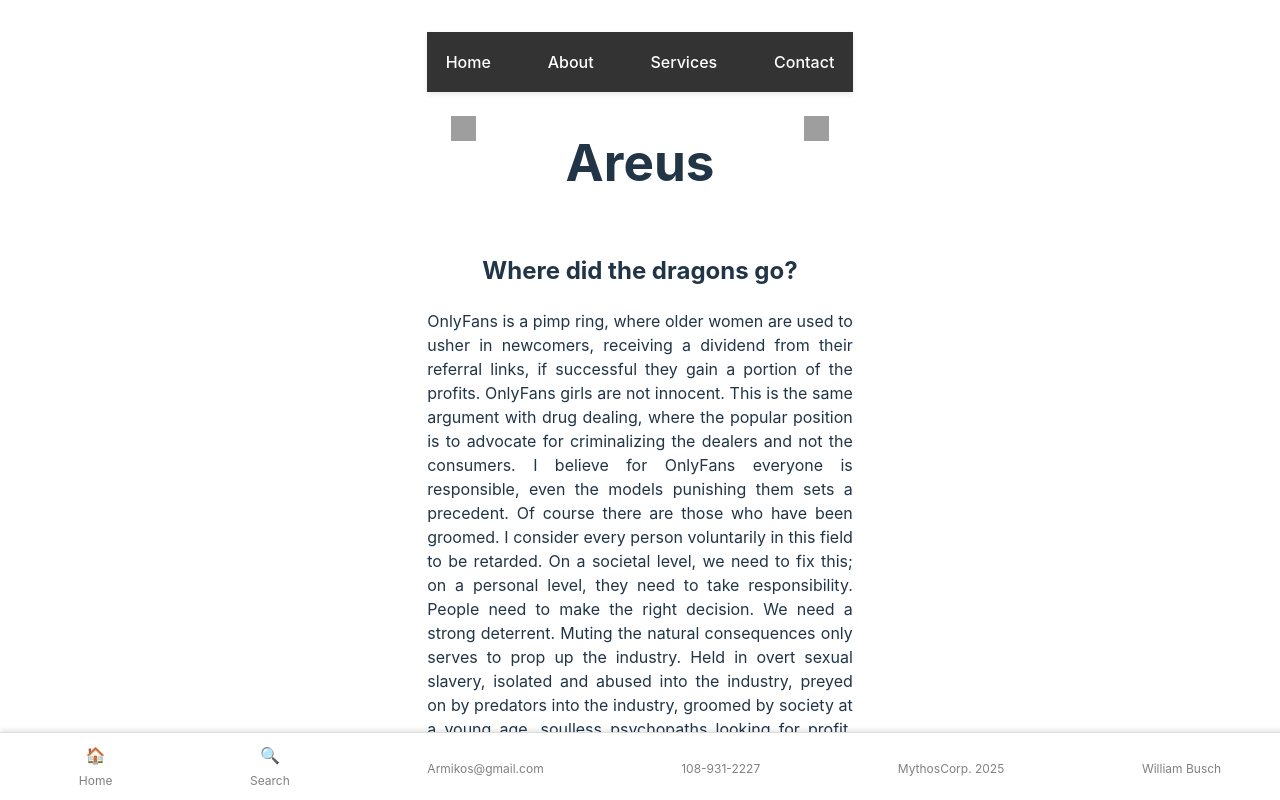
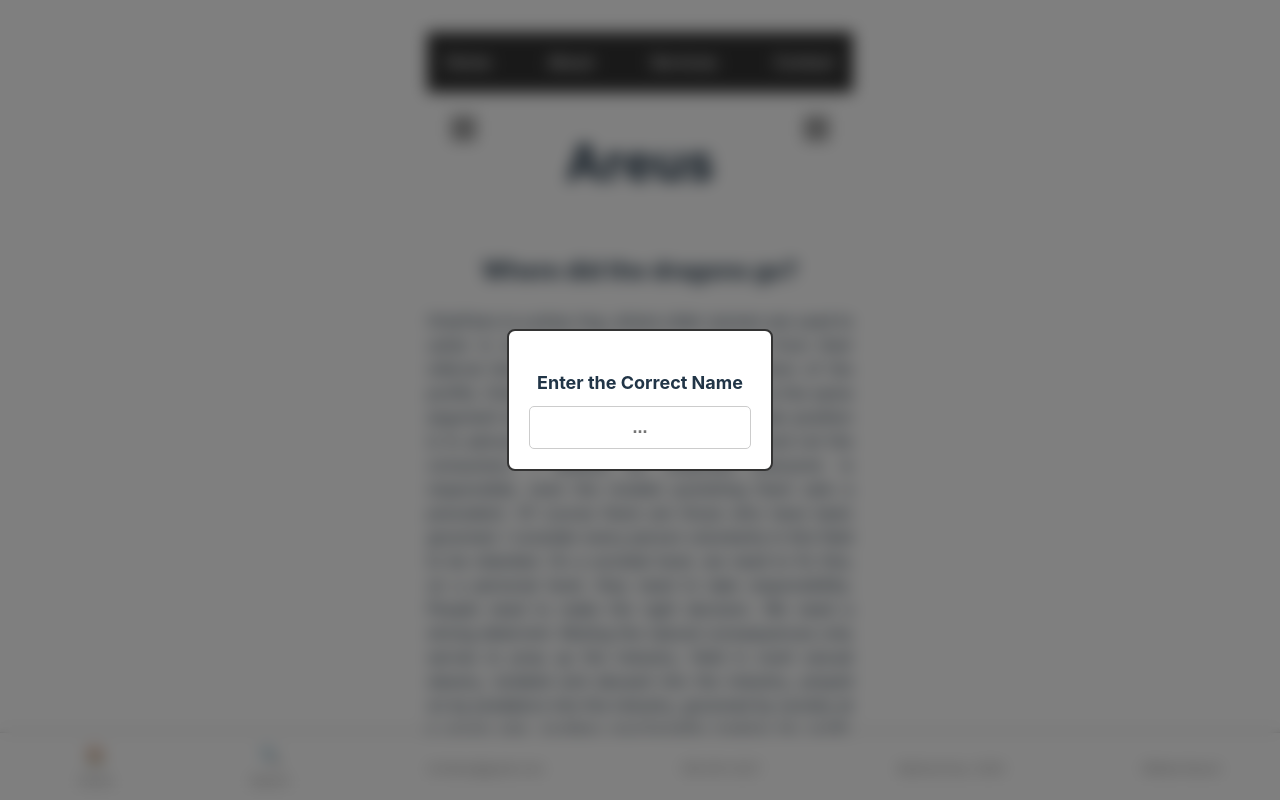
Before and after one commit to MythosDev/public-project3, a React (Vite) app in the folder vite-project/: page /Areus in a window 1280 px wide. Shown: the top 800 px of the page. Built offline with nearby package versions, Linux system fonts and the light colour scheme; grey boxes are pictures that could not be loaded.

Commit message:
added blur and passwords

```diff
--- /dev/null
+++ b/vite-project/src/components/BlurOverlay.jsx
@@ -0,0 +1,40 @@
+import React from 'react';
+
+const BlurOverlay = ({ isVisible, onClose }) => {
+  if (!isVisible) return null; // Only render the overlay if it's visible
+
+  return (
+    <div style={styles.overlay} onClick={onClose}>
+      {/* <div style={styles.content}>
+        <h3>Blurred Overlay</h3>
+        <p>Click anywhere to close the overlay.</p>
+      </div> */}
+    </div>
+  );
+};
+
+// Inline Styles
+const styles = {
+  overlay: {
+    position: 'fixed',
+    top: 0,
+    left: 0,
+    width: '100%',
+    height: '100%',
+    backgroundColor: 'rgba(0, 0, 0, 0.5)', // Semi-transparent background
+    backdropFilter: 'blur(8px)', // Apply blur effect to the background
+    display: 'flex',
+    justifyContent: 'center',
+    alignItems: 'center',
+    zIndex: 50, // Ensure the overlay is on top of other content
+  },
+  content: {
+    padding: '20px',
+    backgroundColor: 'white',
+    borderRadius: '8px',
+    textAlign: 'center',
+    boxShadow: '0 4px 8px rgba(0, 0, 0, 0.2)', // Optional: for a slight shadow effect on content
+  },
+};
+
+export default BlurOverlay;
--- /dev/null
+++ b/vite-project/src/components/Gate.jsx
@@ -0,0 +1,107 @@
+import React, { useState } from 'react';
+import BlurOverlay from './BlurOverlay'; // Import the BlurOverlay component
+
+export default function Gate() {
+  const [password, setPassword] = useState('');
+  const [isPasswordCorrect, setIsPasswordCorrect] = useState(false);
+  const [isOverlayVisible, setIsOverlayVisible] = useState(true);
+
+  const handlePasswordChange = (event) => {
+    setPassword(event.target.value);  // Set the entered password
+  };
+
+  const handlePasswordSubmit = () => {
+    const normalizedPassword = password.trim().toLowerCase(); // Normalize password input
+    console.log('Entered password:', password);  // Log the real password
+    console.log('Normalized password:', normalizedPassword);  // Log the normalized password
+    if (normalizedPassword === 'nemo') {  // Correct password to match
+      setIsPasswordCorrect(true);
+      setIsOverlayVisible(false); // Hide the blur overlay when the correct password is entered
+    }
+  };
+
+  // Function to handle Enter key press
+  const handleKeyPress = (event) => {
+    if (event.key === 'Enter') {
+      handlePasswordSubmit(); // Trigger password submit on Enter key press
+    }
+  };
+
+  // Render the Gate component only if the password is incorrect
+  if (isPasswordCorrect) {
+    return null; // Component is hidden after the correct guess
+  }
+
+  return (
+    <>
+      <BlurOverlay isVisible={isOverlayVisible} />
+
+      <div style={styles.container}>
+        <div style={styles.box}>
+          <p style={styles.label}>Enter the Correct Name</p>
+          <input
+            type="password"  // Use password input to mask characters
+            id="password"
+            value={password} // Display the entered password (masked)
+            onChange={handlePasswordChange}
+            onKeyDown={handleKeyPress}
+            placeholder="..."
+            style={styles.input}
+          />
+        </div>
+      </div>
+    </>
+  );
+}
+
+// Inline Styles
+const styles = {
+  container: {
+    display: 'flex',
+    justifyContent: 'center',
+    alignItems: 'center',
+    height: '100vh',
+    width: '100vw',
+    position: 'fixed',
+    top: 0,
+    left: 0,
+    right: 0,
+    bottom: 0,
+    zIndex: '100',
+  },
+  box: {
+    border: '2px solid #333',
+    padding: '20px',
+    backgroundColor: 'white',
+    borderRadius: '8px',
+    textAlign: 'center',
+    zIndex: '101',
+  },
+  label: {
+    textAlign: 'center',
+    marginBottom: '10px',
+    fontWeight: 'bold',
+    fontSize: '18px',
+    zIndex: '101',
+  },
+  input: {
+    width: '200px',
+    padding: '10px',
+    fontSize: '18px',
+    fontWeight: '900',
+    borderRadius: '5px',
+    border: '1px solid #ccc',
+    textAlign: 'center',
+    zIndex: '102',
+  },
+  button: {
+    marginTop: '10px',
+    padding: '10px 20px',
+    backgroundColor: '#4CAF50',
+    color: 'white',
+    border: 'none',
+    borderRadius: '4px',
+    cursor: 'pointer',
+    zIndex: '100',
+  },
+};
--- a/vite-project/src/pages/Areus.jsx
+++ b/vite-project/src/pages/Areus.jsx
@@ -9,6 +9,7 @@ import Bar from '../components/Bar';
 import AreusWoman from '../assets/AreusWoman.png'
 import AreusMan from '../assets/AreusMan.png'
 import AreusBook from '../assets/AreusBook.jpg'
+import Gate from '../components/Gate';
 
 export default function () {
     return(
@@ -130,6 +131,7 @@ export default function () {
             `}
             </style>
 
+            <Gate />
             <article>
                 {/* <TopBar /> */}
                 <Bar/>
--- a/vite-project/src/pages/Home.jsx
+++ b/vite-project/src/pages/Home.jsx
@@ -1,6 +1,7 @@
 import { Link } from 'react-router-dom';
 
 export default function () {
+
     return(
         <>
             <div>
@@ -21,6 +22,7 @@ export default function () {
                 <Link to="/Areus">Areus</Link>
                 <br />
                 <Link to="/News">News</Link>
+                <br />
             </div>
 
         </>
--- a/vite-project/src/pages/NewsPage.jsx
+++ b/vite-project/src/pages/NewsPage.jsx
@@ -1,10 +1,12 @@
 import React from "react";
 import TopBar from "../components/TopBar";
 import NewsRow from "../components/NewsRow";
+import Gate from "../components/Gate";
 
 const NewsPage = () => {
   return (
     <div>
+      <Gate />
       <TopBar />
 
         <div style={{marginTop: '0px'}}>
--- a/vite-project/src/pages/Statistica.jsx
+++ b/vite-project/src/pages/Statistica.jsx
@@ -4,6 +4,7 @@ import MultiDropZone from '../components/MultiDropZone'
 import SearchBarList from '../components/SearchBarList'
 import SimpleTagSystem from '../components/SimpleTagSystem'
 import ChartComponent from '../components/ChartComponent'
+import Gate from '../components/Gate'
 
 
 export default function () {
@@ -81,6 +82,7 @@ export default function () {
 
     return (
         <>
+            <Gate />
             <div>
                 <Dropzone />
                 <br />
--- a/vite-project/src/pages/Test.jsx
+++ b/vite-project/src/pages/Test.jsx
@@ -25,14 +25,11 @@ export default function () {
       <Sidebar />
       <div style={{ marginLeft: '250px', padding: '20px' }}> {/* used to offset for sidebar */}
         <Link to="/Areus">Areus</Link>
-      <h1>Vite + React</h1>
+      <h1>Testing Page</h1>
       <div className="card">
         <button onClick={() => setCount((count) => count + 1)}>
           count is {count}
         </button>
-        <p>
-          Edit <code>src/App.jsx</code> and save to test HMR
-        </p>
       </div>
       <p className="read-the-docs">
         Click on the Vite and React logos to learn more
```
